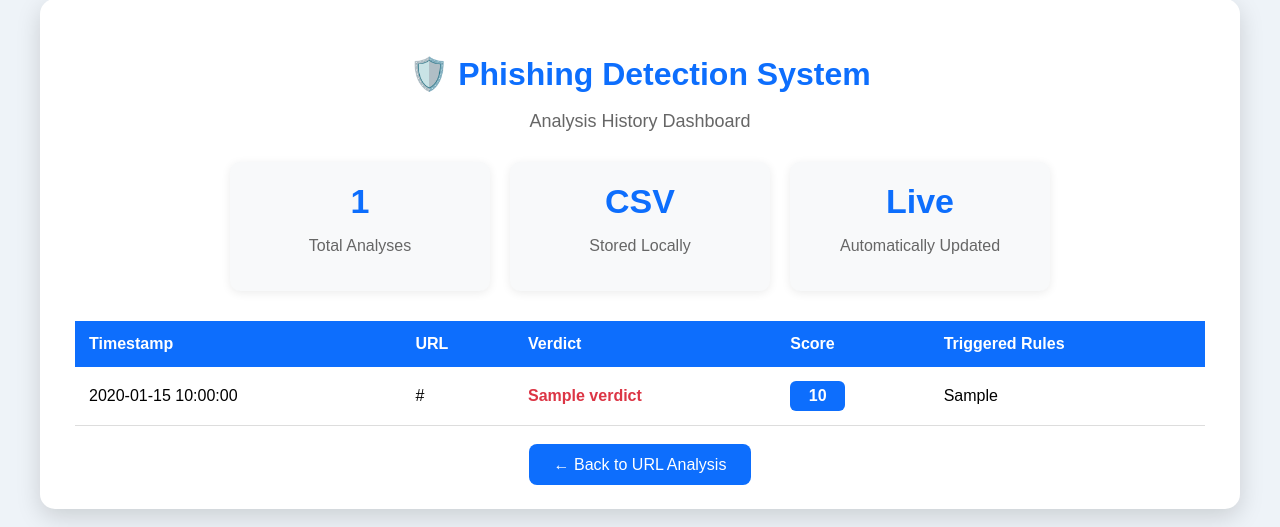
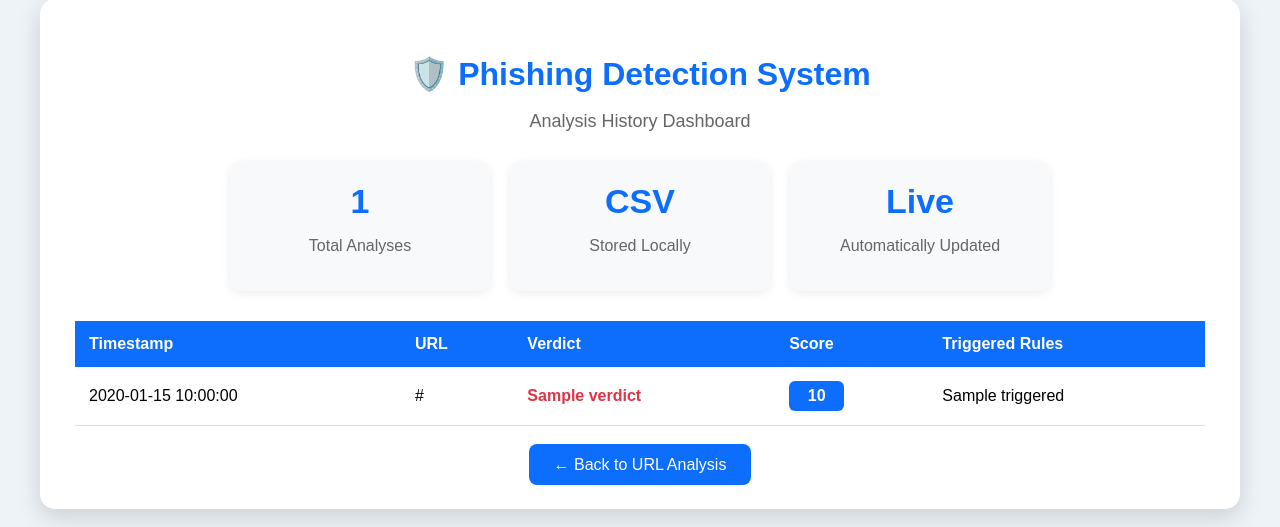
Before and after one commit to malcolmx22wachira/phishing-detection-project, a Flask app: template templates/logs.html in a window 1280 px wide. Shown: the part 41-568 px from the top of the page. Run offline with Flask 3, Linux system fonts and the light colour scheme; the template is opened without the code that fills it: most values are stand-ins (such as "Sample title", 1, 10 or a date in 2020).

Commit message:
Fix triggered rules display in dashboard

```diff
--- a/templates/logs.html
+++ b/templates/logs.html
@@ -63,26 +63,24 @@
                 <td class="url">{{ row.url }}</td>
 
                 <td>
-
                     {% if row.verdict|lower == "legitimate" %}
-
                         <span class="safe">{{ row.verdict }}</span>
-
                     {% else %}
-
                         <span class="danger">{{ row.verdict }}</span>
-
                     {% endif %}
-
                 </td>
 
                 <td>
-
                     <span class="score">{{ row.score }}</span>
-
                 </td>
 
-                <td>{{ row.triggered_rules }}</td>
+                <td>
+                    {% if row.triggered == "[]" %}
+                        None
+                    {% else %}
+                        {{ row.triggered }}
+                    {% endif %}
+                </td>
 
             </tr>
 
@@ -91,13 +89,9 @@
         {% else %}
 
             <tr>
-
                 <td colspan="5">
-
                     No URL analyses have been recorded yet.
-
                 </td>
-
             </tr>
 
         {% endif %}
@@ -107,9 +101,7 @@
     </table>
 
     <div class="footer">
-
         <a href="/">← Back to URL Analysis</a>
-
     </div>
 
 </div>
```
Also changed, not shown: results.html (added), 1 other file.
